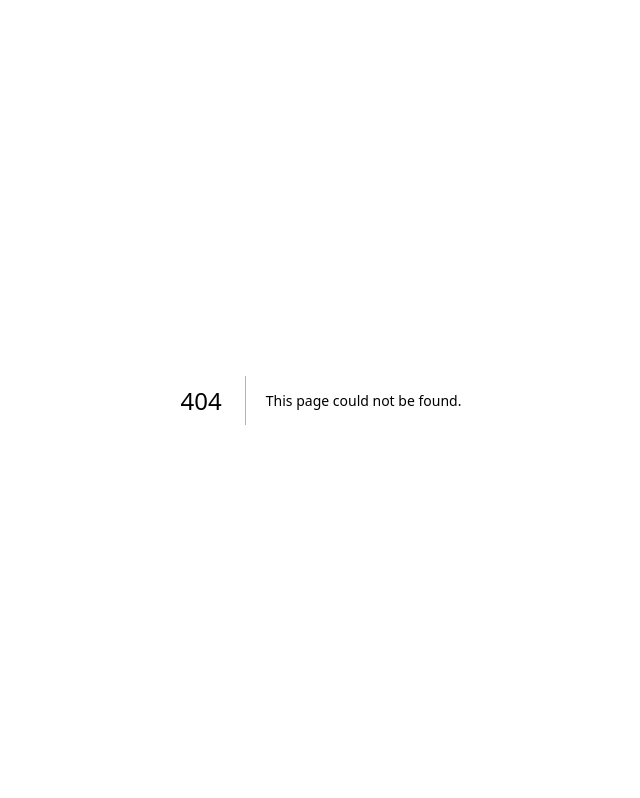
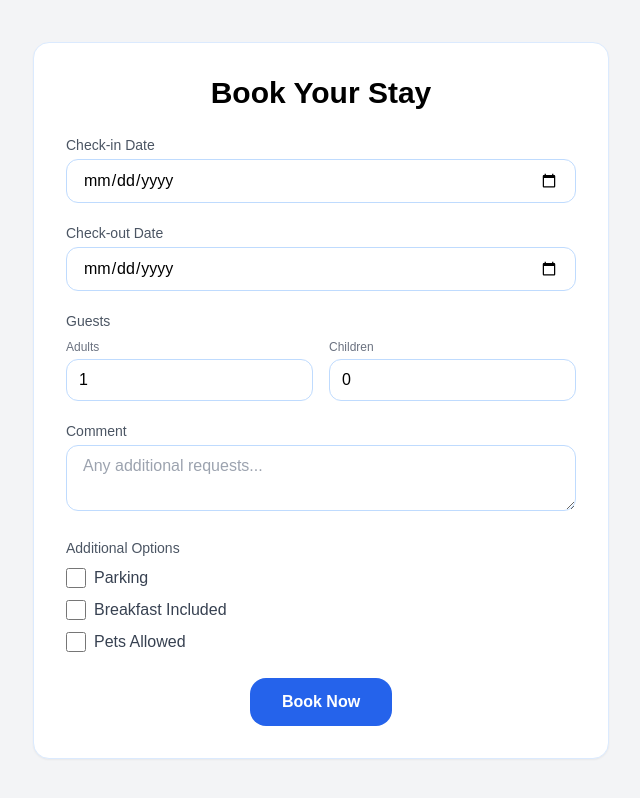
Before and after one commit to Leanid554/thesis, a Next.js app: page /booking in a window 1280 px wide. Before the commit this address had no page. Shown: the whole page, without its empty margins (319-959 px from the left). Built offline with nearby package versions, Linux system fonts and the light colour scheme.

Commit message:
Add Page booking

```diff
--- a/package.json
+++ b/package.json
@@ -15,6 +15,7 @@
     "react": "^19.0.0",
     "react-dom": "^19.0.0",
     "react-icons": "^5.5.0",
+    "react-toastify": "^11.0.5",
     "toastify-js": "^1.12.0"
   },
   "devDependencies": {
--- /dev/null
+++ b/src/app/booking/page.tsx
@@ -0,0 +1,139 @@
+"use client";
+import React, { useState } from "react";
+import { ToastContainer, toast } from "react-toastify";
+import 'react-toastify/dist/ReactToastify.css';
+
+export default function BookingPage() {
+  const [checkIn, setCheckIn] = useState("");
+  const [checkOut, setCheckOut] = useState("");
+  const [comment, setComment] = useState("");
+  const [guests, setGuests] = useState({ adults: 1, children: 0 });
+  const [options, setOptions] = useState({
+    parking: false,
+    breakfast: false,
+    pets: false,
+  });
+
+  const toggleOption = (key: keyof typeof options) => {
+    setOptions((prev) => ({ ...prev, [key]: !prev[key] }));
+  };
+
+  const handleGuestChange = (key: keyof typeof guests, value: number) => {
+    if (value >= 0) {
+      setGuests((prev) => ({ ...prev, [key]: value }));
+    }
+  };
+
+  const handleBooking = () => {
+    console.log({ checkIn, checkOut, guests, comment, options });
+    toast.success("Booking submitted successfully!", {
+      position: "top-right",
+      autoClose: 2500,
+      hideProgressBar: false,
+      closeOnClick: true,
+      pauseOnHover: true,
+      draggable: true,
+    });
+  };
+
+  return (
+    <div className="min-h-screen flex items-center justify-center bg-gray-100 p-6">
+      <div className="w-full max-w-xl bg-white border border-blue-100 shadow-sm rounded-2xl p-8">
+        <h1 className="text-3xl font-semibold text-primary mb-6 text-center">Book Your Stay</h1>
+
+        {/* Dates */}
+        <div className="mb-5">
+          <label className="block text-sm text-gray-600 mb-1">Check-in Date</label>
+          <input
+            type="date"
+            value={checkIn}
+            onChange={(e) => setCheckIn(e.target.value)}
+            className="w-full px-4 py-2 border border-blue-200 rounded-xl focus:outline-none focus:ring-2 focus:ring-primary"
+          />
+        </div>
+
+        <div className="mb-5">
+          <label className="block text-sm text-gray-600 mb-1">Check-out Date</label>
+          <input
+            type="date"
+            value={checkOut}
+            onChange={(e) => setCheckOut(e.target.value)}
+            className="w-full px-4 py-2 border border-blue-200 rounded-xl focus:outline-none focus:ring-2 focus:ring-primary"
+          />
+        </div>
+
+        {/* Guests */}
+        <div className="mb-5">
+          <label className="block text-sm text-gray-600 mb-2">Guests</label>
+          <div className="flex gap-4">
+            <div className="w-full">
+              <span className="block text-xs text-gray-500 mb-1">Adults</span>
+              <input
+                type="number"
+                min={1}
+                value={guests.adults}
+                onChange={(e) => handleGuestChange("adults", parseInt(e.target.value))}
+                className="w-full px-3 py-2 border border-blue-200 rounded-xl focus:outline-none focus:ring-2 focus:ring-primary"
+              />
+            </div>
+            <div className="w-full">
+              <span className="block text-xs text-gray-500 mb-1">Children</span>
+              <input
+                type="number"
+                min={0}
+                value={guests.children}
+                onChange={(e) => handleGuestChange("children", parseInt(e.target.value))}
+                className="w-full px-3 py-2 border border-blue-200 rounded-xl focus:outline-none focus:ring-2 focus:ring-primary"
+              />
+            </div>
+          </div>
+        </div>
+
+        {/* Comment */}
+        <div className="mb-5">
+          <label className="block text-sm text-gray-600 mb-1">Comment</label>
+          <textarea
+            value={comment}
+            onChange={(e) => setComment(e.target.value)}
+            className="w-full px-4 py-2 border border-blue-200 rounded-xl focus:outline-none focus:ring-2 focus:ring-primary"
+            placeholder="Any additional requests..."
+          />
+        </div>
+
+        {/* Options */}
+        <div className="mb-6">
+          <label className="block text-sm text-gray-600 mb-2">Additional Options</label>
+          <div className="flex flex-col gap-2">
+            {Object.entries(options).map(([key, value]) => (
+              <label key={key} className="inline-flex items-center gap-2 text-gray-700">
+                <input
+                  type="checkbox"
+                  className="accent-primary w-5 h-5"
+                  checked={value}
+                  onChange={() => toggleOption(key as keyof typeof options)}
+                />
+                <span>
+                  {key === "parking" && "Parking"}
+                  {key === "breakfast" && "Breakfast Included"}
+                  {key === "pets" && "Pets Allowed"}
+                </span>
+              </label>
+            ))}
+          </div>
+        </div>
+
+        <div className="flex justify-center">
+          <button
+            onClick={handleBooking}
+            className="bg-blue-600 hover:bg-blue-700 text-white font-semibold py-3 px-8 rounded-2xl transition"
+          >
+            Book Now
+          </button>
+        </div>
+      </div>
+
+      {/* Toast container */}
+      <ToastContainer />
+    </div>
+  );
+}
--- a/src/app/components/navbar/navbar.tsx
+++ b/src/app/components/navbar/navbar.tsx
@@ -25,7 +25,7 @@ export default function Navbar() {
     <div className="bg-main-blue">
       <div className="container">
         <div className="pt-4 pb-4 flex justify-between items-center">
-          <Link href={`/home`}>
+          <Link href={`/`}>
             <Image className="w-12" src={white_logo} alt="logo" />
           </Link>
           {/* desktop menu */}
--- a/src/app/object/page.tsx
+++ b/src/app/object/page.tsx
@@ -11,6 +11,7 @@ import Plus from "../components/block/plus/plus";
 import leftIcon from "../../assets/icons/blue_arrow_left_drop.svg";
 import rightIcon from "../../assets/icons/blue_arrow_right_drop.svg";
 import Reviews from "../components/block/reviews/reviews";
+import Link from "next/link";
 
 export default function HotelDetailPage() {
   const images = [img, img2, img3];
@@ -37,12 +38,12 @@ export default function HotelDetailPage() {
   return (
     <div>
       <Navbar />
-      <div className="container mx-auto py-8 px-4 relative">
+      <div className="container py-8  relative">
         <div className="relative">
           <Image
             src={images[currentImage]}
             alt={`Hotel image ${currentImage + 1}`}
-            className="w-full h-60 xs:h-96 object-cover rounded-2xl cursor-pointer"
+            className="w-full h-60 xs:h-[600px]  rounded-2xl cursor-pointer"
             onClick={toggleFullscreen}
           />
           <button
@@ -111,9 +112,11 @@ export default function HotelDetailPage() {
             </div>
           </div>
           <div className="mt-8 flex justify-center">
-            <button className="bg-blue-600 hover:bg-blue-700 text-white font-semibold py-3 px-8 rounded-2xl transition">
-              Book Now
-            </button>
+            <Link href={`/booking`}>
+              <button className="bg-blue-600 hover:bg-blue-700 text-white font-semibold py-3 px-8 rounded-2xl transition">
+                Book Now
+              </button>
+            </Link>
           </div>
         </div>
       </div>
```
Also changed, not shown: src/app/rent/page.tsx (renamed from src/app/home/page.tsx), 1 other file (tests, documents, lock files or other folders).
